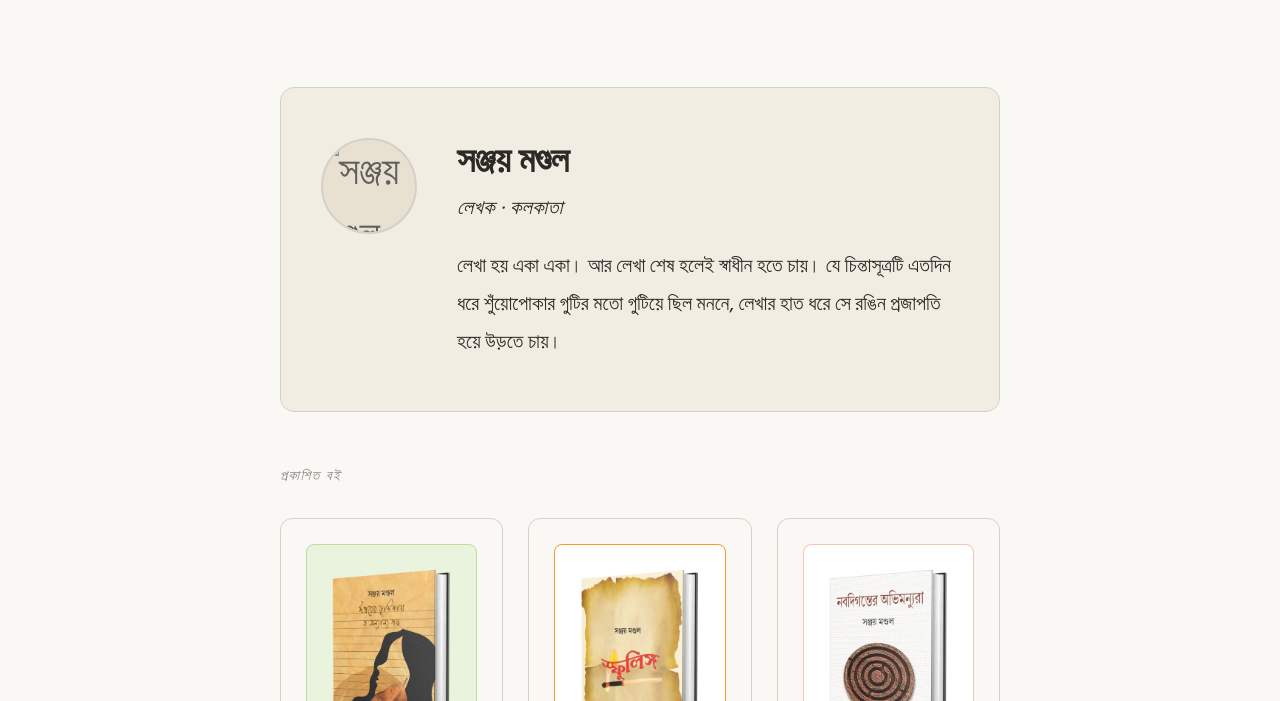
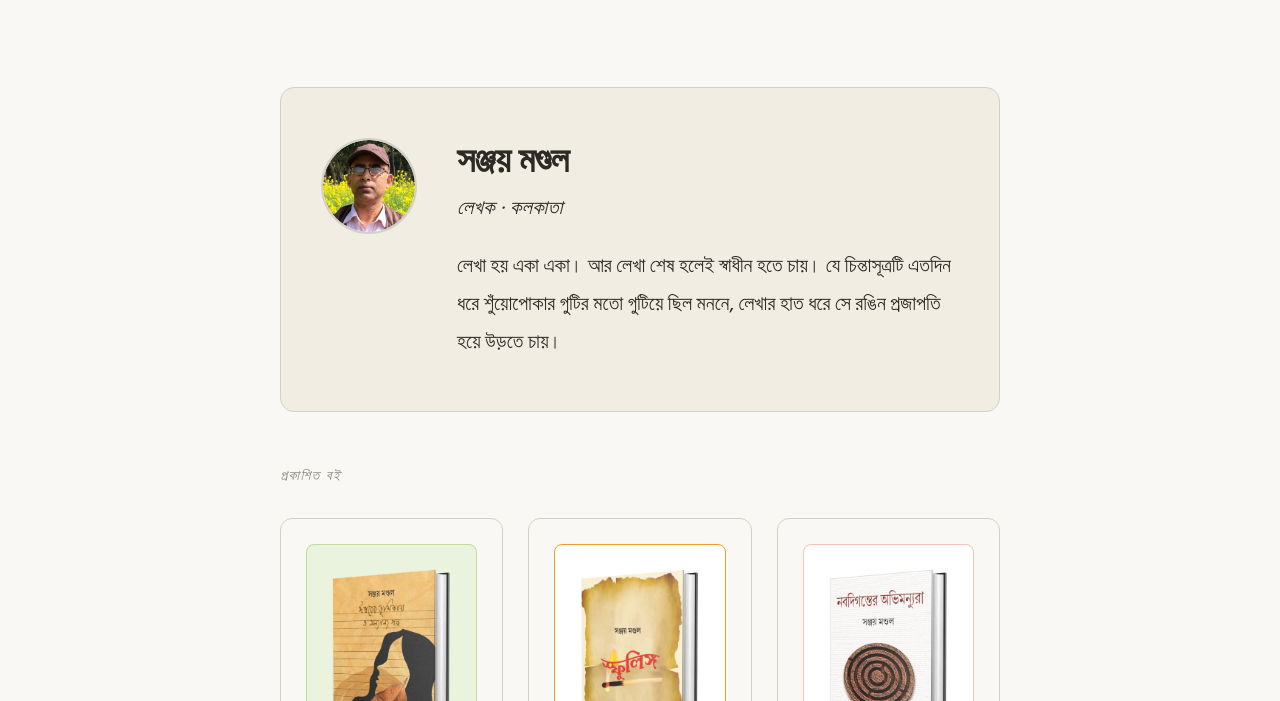
Before and after one commit to WriterSanjoy/writersanjoy.github.io, a plain HTML site: page index.html in a window 1280 px wide. Shown: the part 99-800 px from the top of the page. Drawn offline with Linux system fonts and the light colour scheme; no server answers.

Commit message:
Deployed 0fdbaeb with MkDocs version: 1.6.1

```diff
--- a/index.html
+++ b/index.html
@@ -833,7 +833,7 @@
 <div class="hero-banner">
   <div class="hero-photo">
     <!-- Replace with: <img src="images/author.webp" alt="সঞ্জয় মণ্ডল"> -->
-    <img src="images/author.jpg" alt="সঞ্জয় মণ্ডল">
+    <img src="images/author.webp" alt="সঞ্জয় মণ্ডল">
   </div>
   <div class="hero-text">
     <h1>সঞ্জয় মণ্ডল</h1>
```
